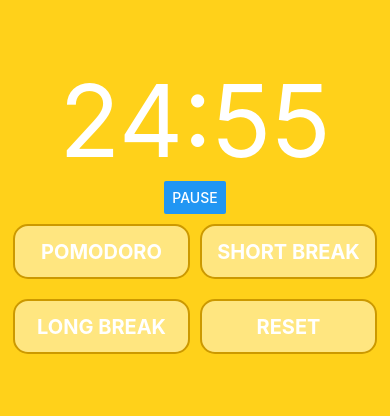
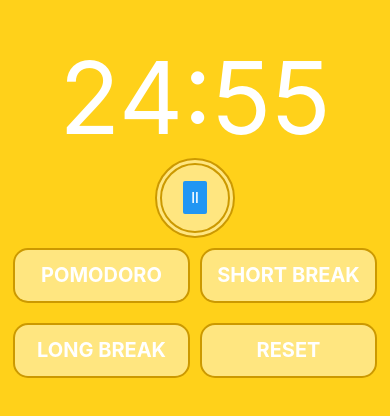
Before and after one commit to dexzhu1987/ReactNativeTimerProject, a React Native app: screen / in a window 390 px wide. Shown: the part 210-626 px from the top of the page. Built offline with nearby package versions, Linux system fonts and the light colour scheme.

Commit message:
changed button design

```diff
--- a/App.js
+++ b/App.js
@@ -94,7 +94,7 @@
       reshow: false,
       isOnBreak: false,
       isStart: true,
-      startButtonText: "PAUSE",
+      startButtonText: "II",
       isOnLongBreak: false
     };
     this.child = React.createRef();
@@ -106,7 +106,7 @@
       reshow: true,
       isOnBreak: isOnBreak,
       isStart: true,
-      startButtonText: "PAUSE",
+      startButtonText: "II",
       isOnLongBreak: isOnLongBreak
     });
     setTimeout(() => {
@@ -120,7 +120,7 @@
     this.child.current.getAlert(this.state.isStart);
     this.setState({
       isStart: !this.state.isStart,
-      startButtonText: this.state.isStart ? "START" : "PAUSE"
+      startButtonText: this.state.isStart ? "▶︎" : "II"
     });
   }
 
@@ -136,7 +136,7 @@
     }
     this.setState({
       isStart: true,
-      startButtonText: "PAUSE"
+      startButtonText: "II"
     });
   }
 
@@ -150,10 +150,14 @@
             ref={this.child}
           />
         )}
-        <Button
-          title={this.state.startButtonText}
-          onPress={() => this.toggleStartPause()}
-        />
+        <View style={styles.roundButton}>
+          <View style={styles.roundButtonInside}>
+            <Button
+              title={this.state.startButtonText}
+              onPress={() => this.toggleStartPause()}
+            />
+          </View>
+        </View>
         <View style={styles.buttonsRow}>
           <SelectButtons
             title="POMODORO"
@@ -196,6 +200,25 @@
     fontSize: 20,
     fontWeight: "bold"
   },
+  roundButton: {
+    width: 80,
+    height: 80,
+    borderRadius: 40,
+    borderColor: "#cc9900",
+    borderWidth: 2,
+    justifyContent: 'center',
+    alignItems: 'center',
+    backgroundColor: '#ffe680',
+  },
+  roundButtonInside: {
+    width: 70,
+    height: 70,
+    borderRadius: 38,
+    borderColor: "#cc9900",
+    borderWidth: 2,
+    justifyContent: 'center',
+    alignItems: 'center'
+  },
   button: {
     width: 177,
     height: 55,
```
